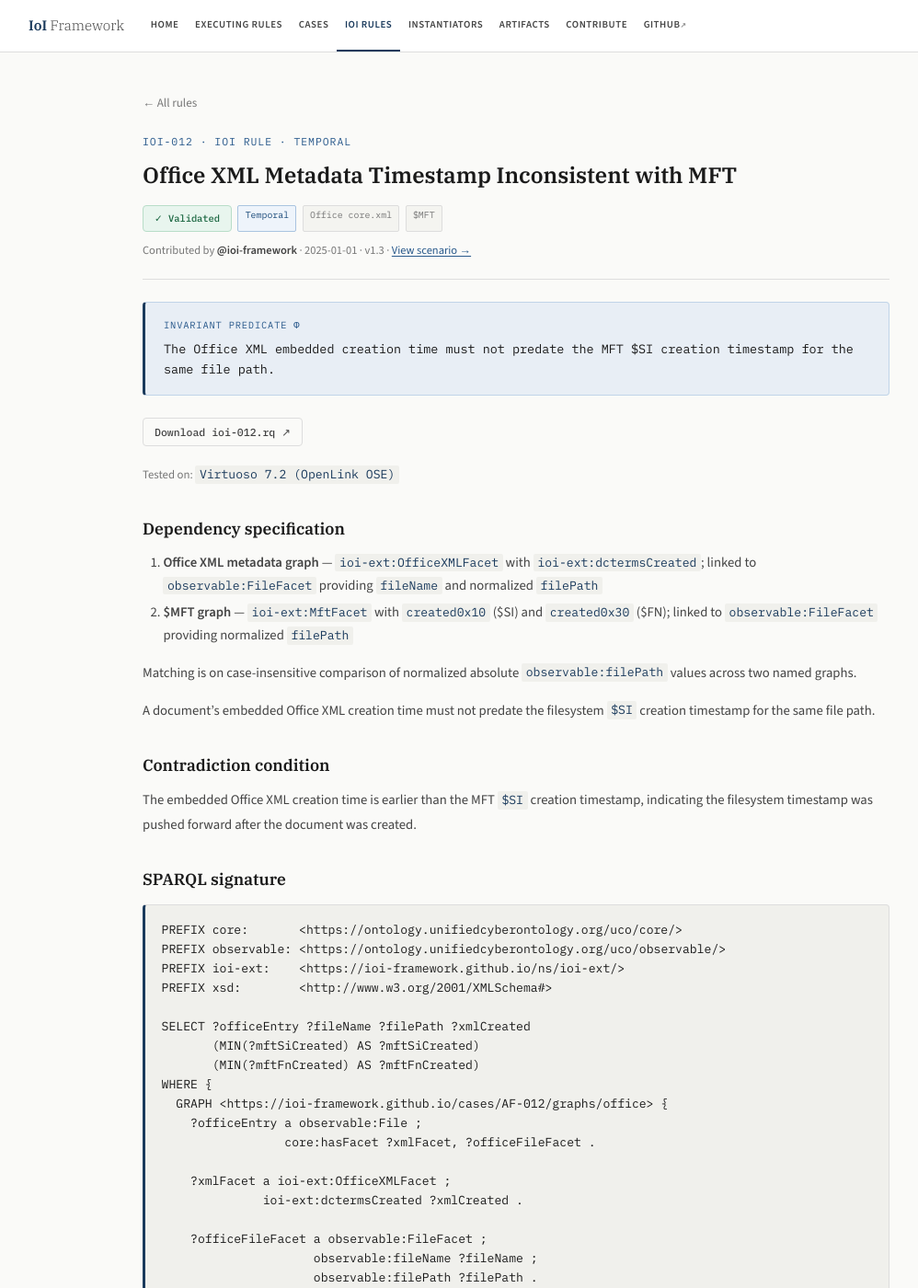
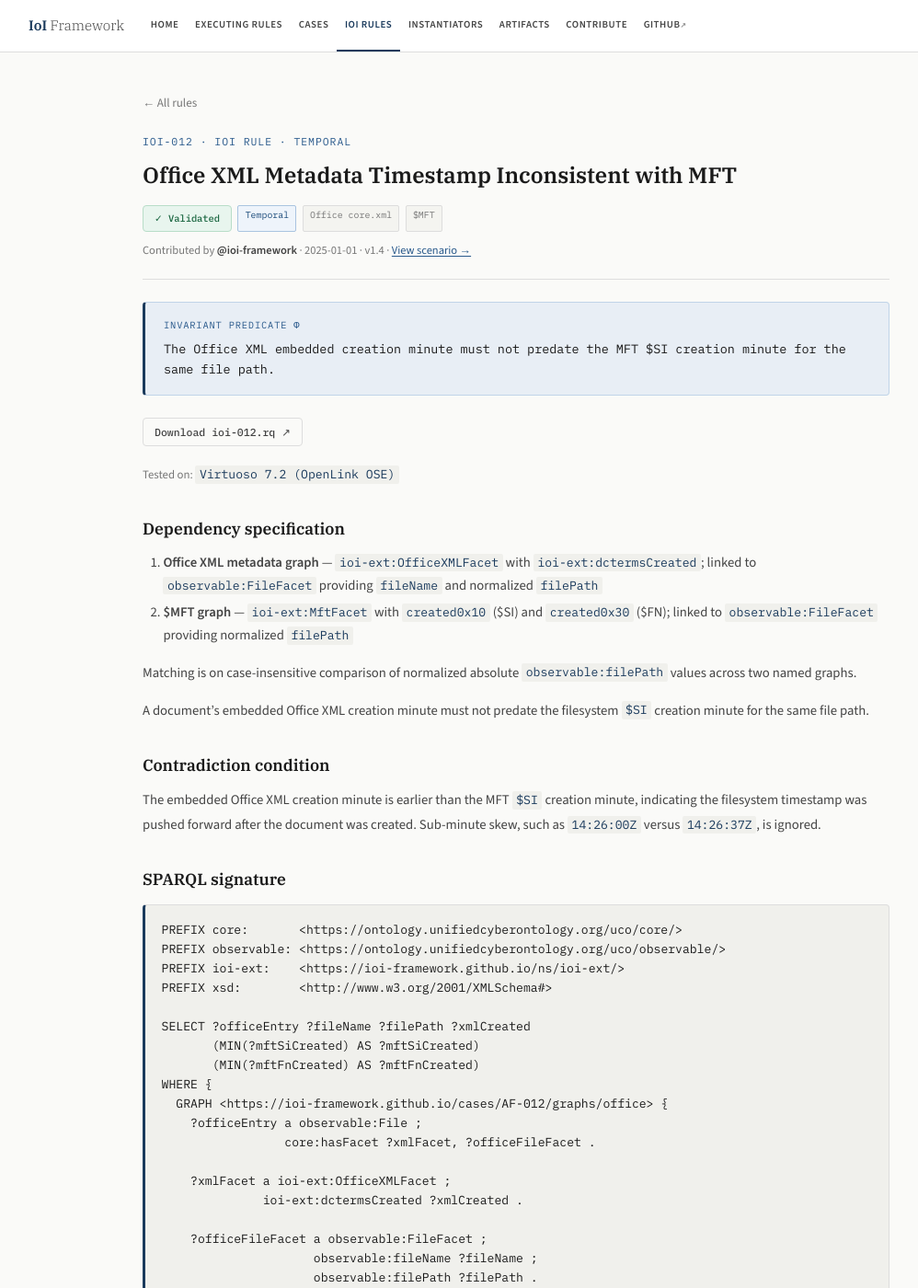
Before and after one commit to ioi-framework/ioi-framework.github.io, a Jekyll site: the page built from _rules/ioi-012.md, in a window 1280 px wide and 1400 px high. Shown: the whole window at 92% size, without its empty margins (79-1077 px from the left). Built offline with Jekyll 4.4.1, drawn with Linux system fonts in a browser that asks for light colours; some of the changed text lies outside the part shown.

Commit message:
Align rule docs with latest framework queries

```diff
--- a/_rules/ioi-012.md
+++ b/_rules/ioi-012.md
@@ -3,16 +3,16 @@
 title:        "Office XML Metadata Timestamp Inconsistent with MFT"
 category:     Temporal
 status:       Validated
-description:  "Detects timestamp forging of Office documents by joining embedded Office core.xml metadata against the MFT $SI creation timestamp for the same file path. Fires when the embedded creation time predates filesystem creation time."
+description:  "Detects timestamp forging of Office documents by joining embedded Office core.xml metadata against the MFT $SI creation timestamp for the same file path. Fires when the embedded creation time predates filesystem creation time by at least one minute."
 artifacts:
   - Office core.xml
   - $MFT
-invariant:    "The Office XML embedded creation time must not predate the MFT $SI creation timestamp for the same file path."
+invariant:    "The Office XML embedded creation minute must not predate the MFT $SI creation minute for the same file path."
 sparql_file:  ioi-012.rq
 sparql_path:  RULES/temporal/IOI-012_office_mft_mismatch.rq
 contributor:  "@ioi-framework"
 date_added:   2025-01-01
-version:      "1.3"
+version:      "1.4"
 case_link:    /cases/af-012/
 tested_on:
   - "Virtuoso 7.2 (OpenLink OSE)"
@@ -26,11 +26,11 @@
 
 Matching is on case-insensitive comparison of normalized absolute `observable:filePath` values across two named graphs.
 
-A document's embedded Office XML creation time must not predate the filesystem `$SI` creation timestamp for the same file path.
+A document's embedded Office XML creation minute must not predate the filesystem `$SI` creation minute for the same file path.
 
 ## Contradiction condition
 
-The embedded Office XML creation time is earlier than the MFT `$SI` creation timestamp, indicating the filesystem timestamp was pushed forward after the document was created.
+The embedded Office XML creation minute is earlier than the MFT `$SI` creation minute, indicating the filesystem timestamp was pushed forward after the document was created. Sub-minute skew, such as `14:26:00Z` versus `14:26:37Z`, is ignored.
 
 ## SPARQL signature
 
@@ -70,7 +70,9 @@
     FILTER(LCASE(STR(?mftFilePath)) = LCASE(STR(?filePath)))
   }
 
-  FILTER(xsd:dateTime(?xmlCreated) < xsd:dateTime(?mftSiCreated))
+  BIND(SUBSTR(REPLACE(STR(?xmlCreated), "T", " "), 1, 16) AS ?xmlCreatedMinute)
+  BIND(SUBSTR(REPLACE(STR(?mftSiCreated), "T", " "), 1, 16) AS ?mftSiCreatedMinute)
+  FILTER(?xmlCreatedMinute < ?mftSiCreatedMinute)
 }
 GROUP BY ?officeEntry ?fileName ?filePath ?xmlCreated
 ORDER BY ?filePath
@@ -86,4 +88,4 @@
 
 ## Implementation note
 
-The Office XML graph is very small compared with the MFT graph. The normalized `filePath` join eliminates the earlier filename-only Cartesian-product problem, and the `GROUP BY + MIN()` pattern keeps the result stable when residual duplicate MFT matches exist.
+The Office XML graph is very small compared with the MFT graph. The normalized `filePath` join eliminates the earlier filename-only Cartesian-product problem, and the `GROUP BY + MIN()` pattern keeps the result stable when residual duplicate MFT matches exist. Timestamp comparison is intentionally minute-precision to avoid false positives from normal sub-minute write skew.
```
Also changed, not shown: _rules/ioi-007.md (+4 -4 lines), 5 other files.
